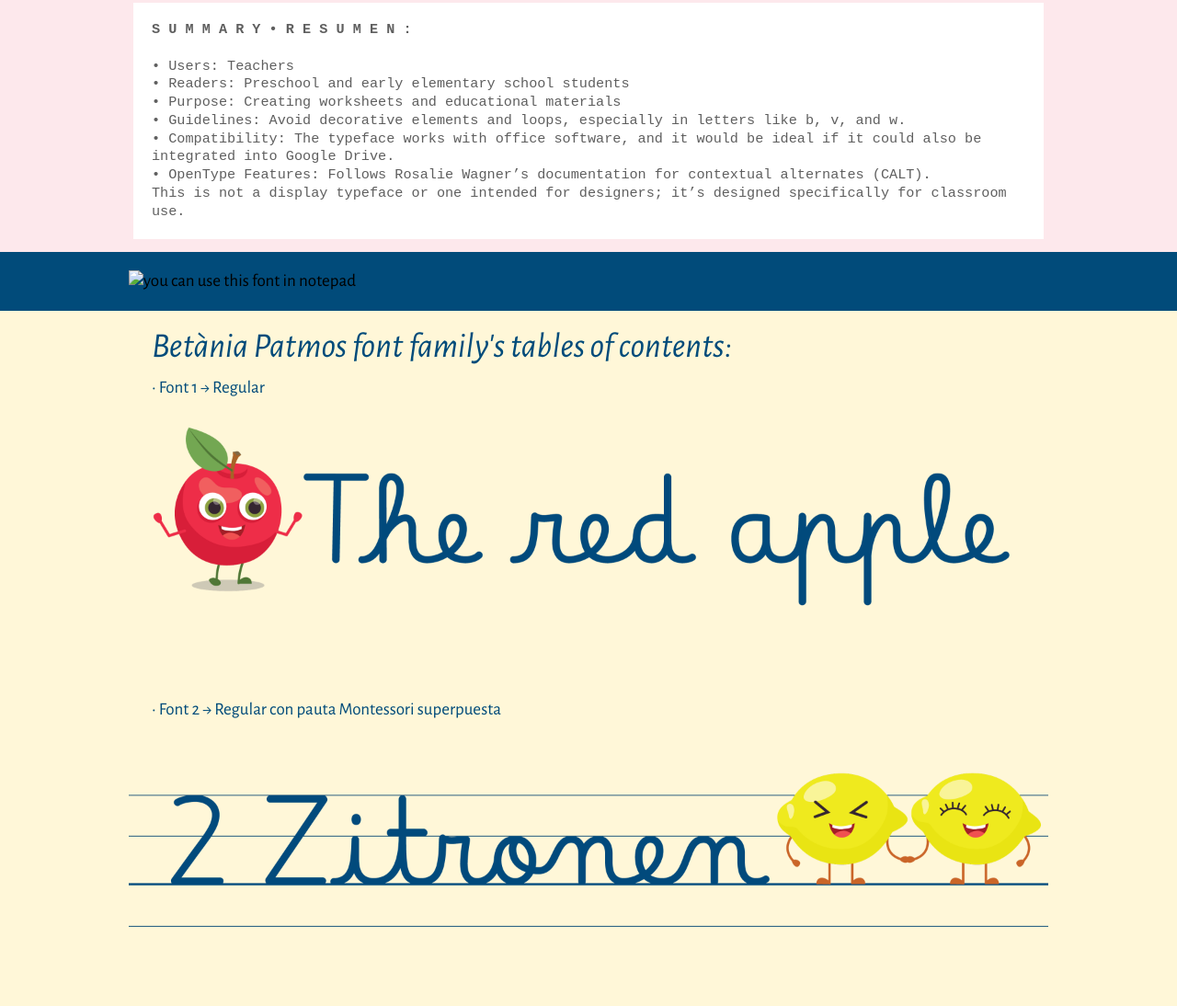
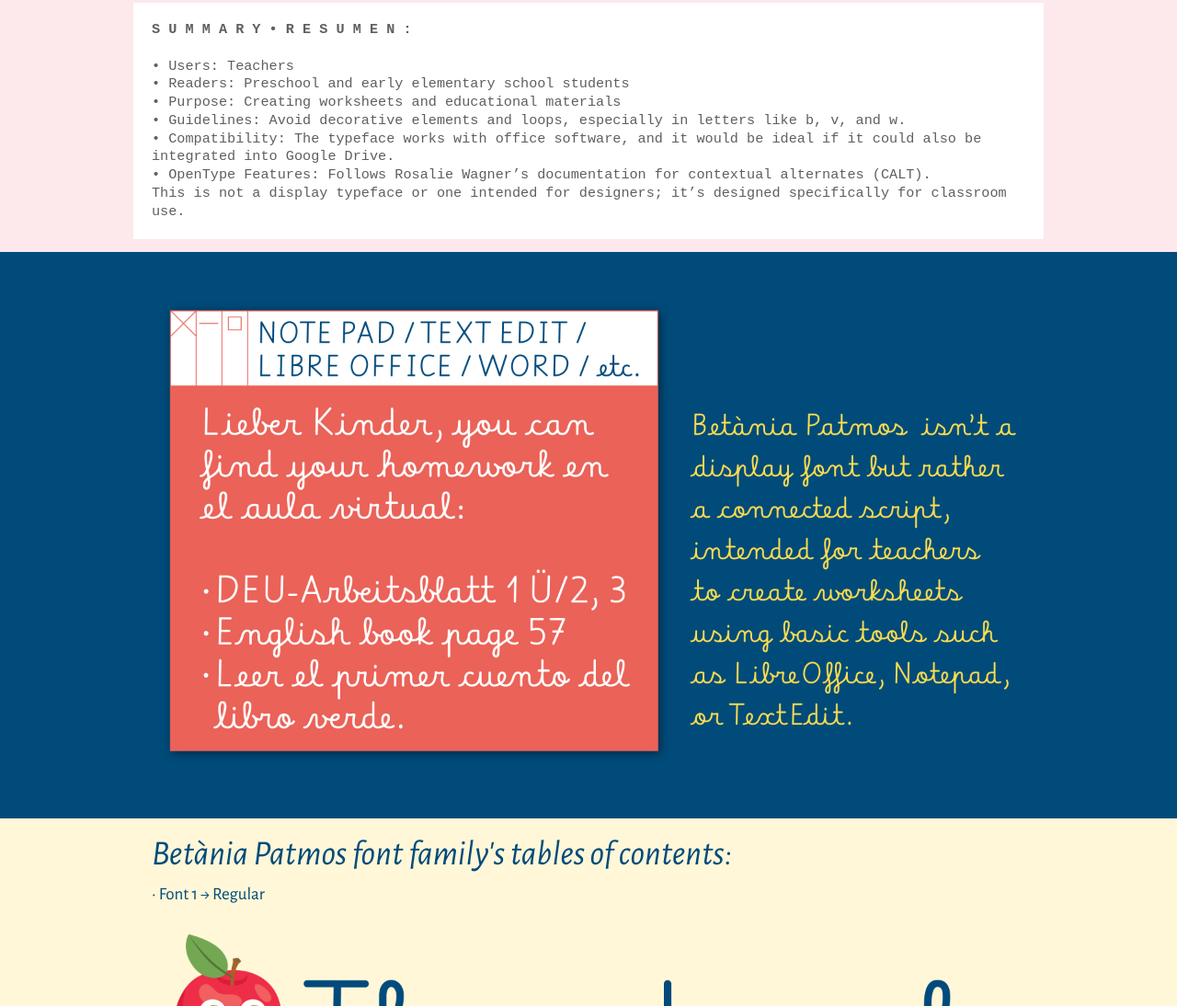
Before and after one commit to huertatipografica/betania-patmos-web, a plain HTML site: page index.html in a window 1280 px wide. Shown: the part 1250-2344 px from the top of the page at 92% size. Drawn offline with nearby package versions, Linux system fonts and the light colour scheme.

Commit message:
correct img address

```diff
--- a/index.html
+++ b/index.html
@@ -162,7 +162,7 @@
         <article class="color6">
             <div class="margins">
                 <figure>
-                <img src="./img/bp_bp_notepad.png" alt="you can use this font in notepad">
+                <img src="./img/bp_notepad.png" alt="you can use this font in notepad">
                 </figure>
             </div>
 
```
